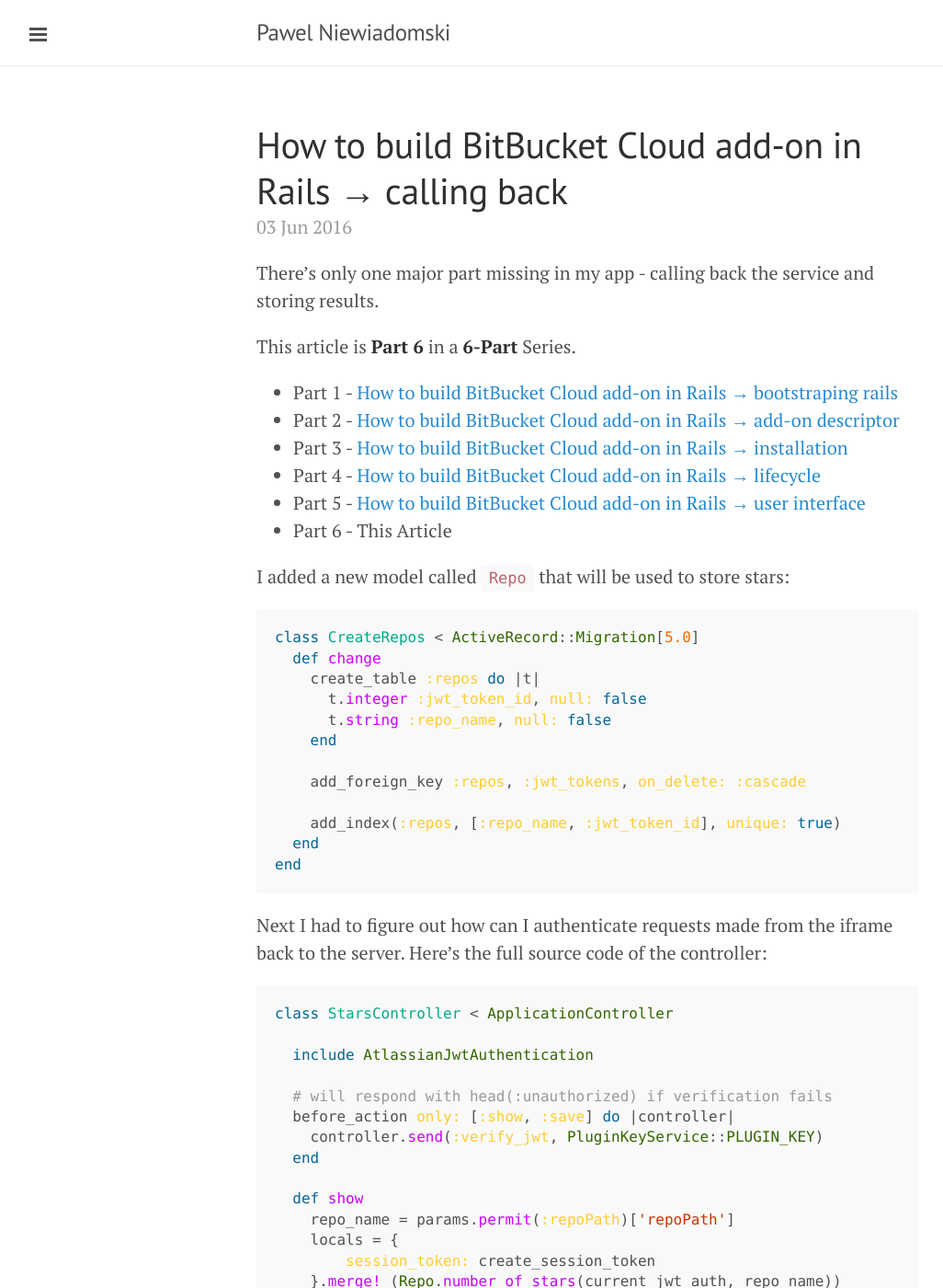
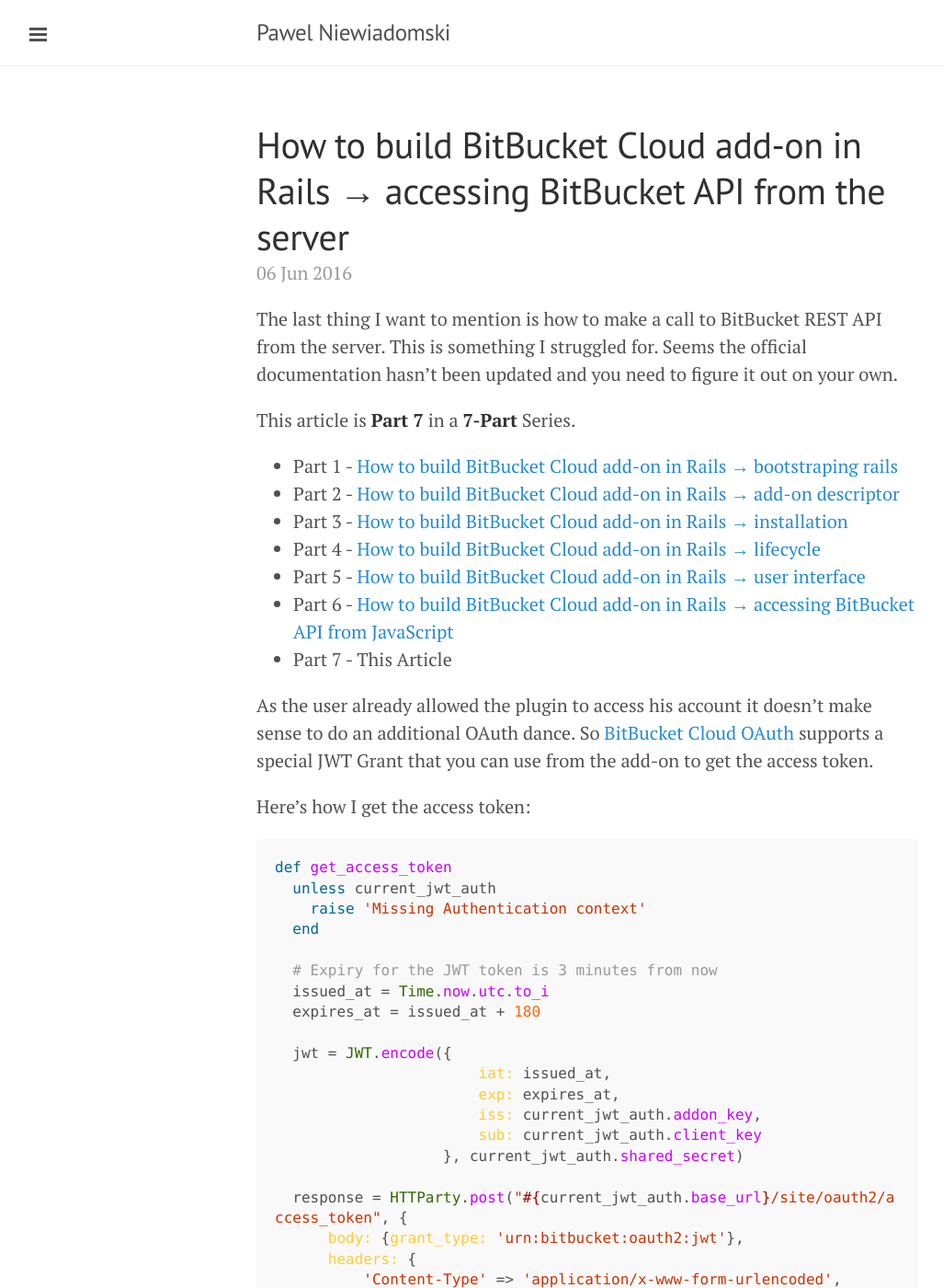
Before and after one commit to pawelniewie/pawelniewiadomski.com, a Jekyll site: the page built from index.html, in a window 1280 px wide and 1400 px high. Shown: the whole window at 92% size, without its empty margins (1-1027 px from the left). Built offline with Jekyll 4.4.1, drawn with Linux system fonts in a browser that asks for light colours; Markdown is read by kramdown in place of the engine named in the settings; the list of posts is cut into pages by our own code; comment, search, counter and statistics services are not loaded; some of the changed text lies outside the part shown.

Commit message:
post about calling BitBucket from the server

````diff
--- a/_posts/2016-06-03-building-bitbucket-add-on-in-rails-part-6.md
+++ b/_posts/2016-06-03-building-bitbucket-add-on-in-rails-part-6.md
@@ -1,6 +1,6 @@
 ---
 layout: post
-title: How to build BitBucket Cloud add-on in Rails &rarr; calling back
+title: How to build BitBucket Cloud add-on in Rails &rarr; accessing BitBucket API from JavaScript
 tags:
 - rails
 - ruby
--- /dev/null
+++ b/_posts/2016-06-06-building-bitbucket-add-on-in-rails-part-7.md
@@ -0,0 +1,60 @@
+---
+layout: post
+title: How to build BitBucket Cloud add-on in Rails &rarr; accessing BitBucket API from the server
+tags:
+- rails
+- ruby
+- cloud
+- add-on
+series: bitbucket-rails-add-on
+---
+The last thing I want to mention is how to make a call to BitBucket REST API from the server. This is something I struggled for. Seems the official documentation hasn't been updated and you need to figure it out on your own.
+
+{% include series.html %}
+
+As the user already allowed the plugin to access his account it doesn't make sense to do an additional OAuth dance. So [BitBucket Cloud OAuth](https://developer.atlassian.com/bitbucket/concepts/oauth2.html) supports a special JWT Grant that you can use from the add-on to get the access token.
+
+Here's how I get the access token:
+
+```ruby
+def get_access_token
+  unless current_jwt_auth
+    raise 'Missing Authentication context'
+  end
+
+  # Expiry for the JWT token is 3 minutes from now
+  issued_at = Time.now.utc.to_i
+  expires_at = issued_at + 180
+
+  jwt = JWT.encode({
+                       iat: issued_at,
+                       exp: expires_at,
+                       iss: current_jwt_auth.addon_key,
+                       sub: current_jwt_auth.client_key
+                   }, current_jwt_auth.shared_secret)
+
+  response = HTTParty.post("#{current_jwt_auth.base_url}/site/oauth2/access_token", {
+      body: {grant_type: 'urn:bitbucket:oauth2:jwt'},
+      headers: {
+          'Content-Type' => 'application/x-www-form-urlencoded',
+          'Authorization' => 'JWT ' + jwt
+      }
+  })
+
+  if response.code == 200
+    Response.new(200, response.parsed_response)
+  else
+    Response.new(response.code)
+  end
+end
+```
+
+You don't need `qsh` here. You need to use `application/x-www-form-urlencoded`, JSON is not allowed.
+
+The returned token will not have a refresh token, to refresh it call `get_access_token` again with JWT token.
+
+Once you get the access token you can call BitBucket REST API with `Authorization: Bearer token` as you would normally do with any OAuth 2.0 service.
+
+I hope you enjoyed the tutorial. If you have any questions feel free to [contact me](https://twitter.com/devonsteroids).
+
+[Get the source code](https://github.com/pawelniewie/bitbucket-rails-add-on/tree/tutorial/part-6)
````
